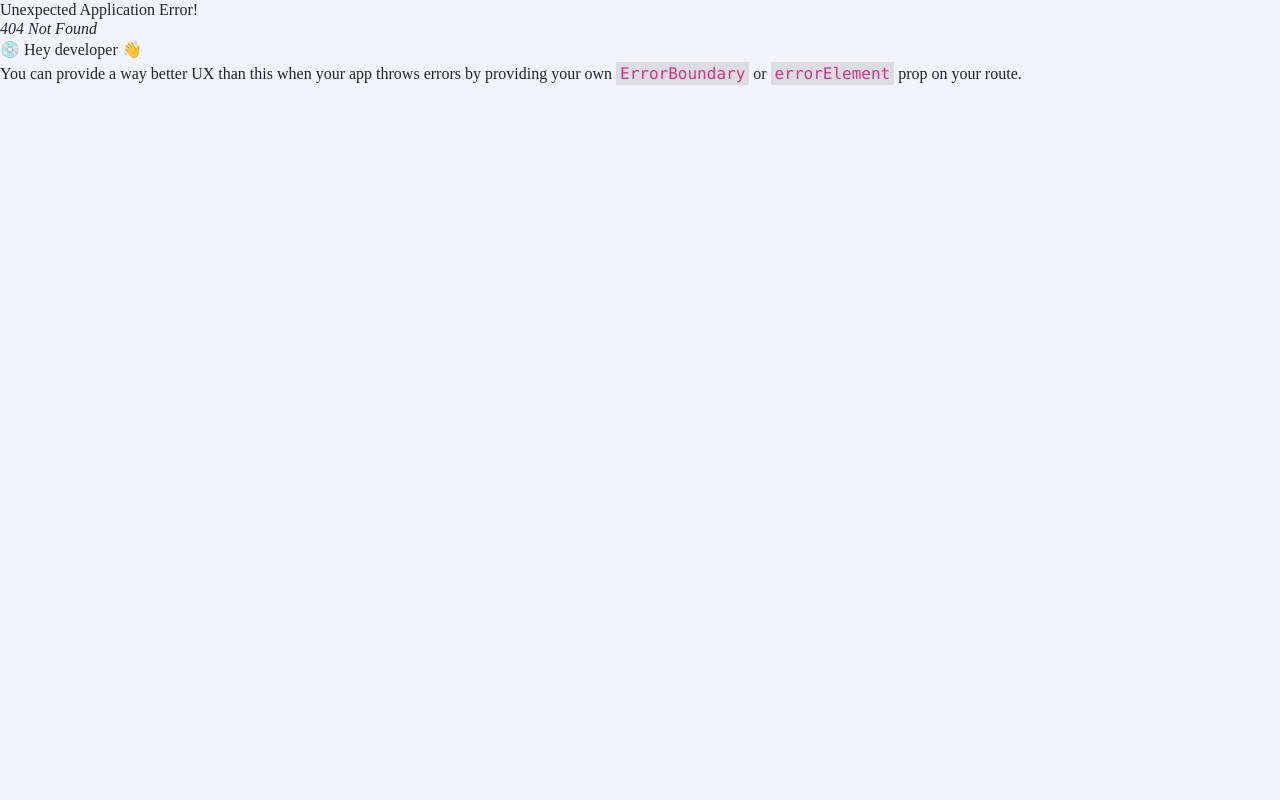
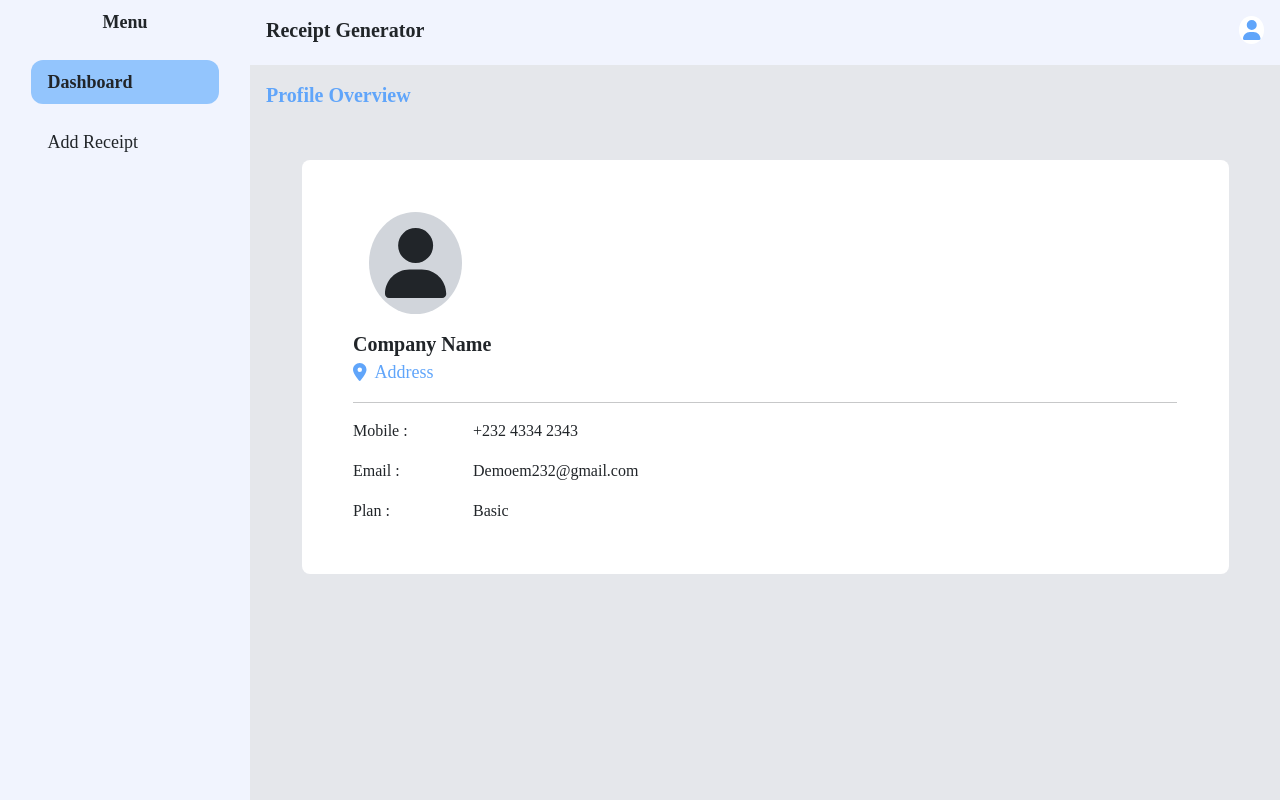
Before and after one commit to tobidechamp15/Receipt-Generator, a React (Create React App) app: page /dashboard in a window 1280 px wide. Before the commit this address had no page. Built offline with nearby package versions, Linux system fonts and the light colour scheme; a web font is replaced by a local one.

Commit message:
dashboard page

```diff
--- a/package.json
+++ b/package.json
@@ -13,6 +13,7 @@
     "axios": "^1.5.0",
     "bootstrap": "^5.3.2",
     "font-awesome": "^4.7.0",
+    "jquery": "^3.7.1",
     "react": "^18.2.0",
     "react-dom": "^18.2.0",
     "react-icons": "^4.11.0",
--- a/src/Components/Dashboard.js
+++ b/src/Components/Dashboard.js
@@ -1,12 +1,102 @@
-import React from 'react'
+import React, { useState, useEffect, useRef } from "react";
+import { Link } from "react-router-dom";
+// import FontAwesomeIcon from "@fortawesome/free-solid-svg-icons";
+import { FontAwesomeIcon } from "@fortawesome/react-fontawesome";
+import { faUser, faLocationDot } from "@fortawesome/free-solid-svg-icons";
+
+import menu from "../assets/menu-ham.png";
 
 const Dashboard = () => {
+  const [sidebarOpen, setSidebarOpen] = useState(false);
+  const sidebarRef = useRef(null);
+
+  const toggleSidebar = () => {
+    setSidebarOpen(!sidebarOpen);
+  };
+  useEffect(() => {
+    const handleOutsideClick = (e) => {
+      if (sidebarRef.current && !sidebarRef.current.contains(e.target)) {
+        setSidebarOpen(false);
+      }
+    };
+
+    document.addEventListener("mousedown", handleOutsideClick);
+
+    return () => {
+      document.removeEventListener("mousedown", handleOutsideClick);
+    };
+  }, []);
   return (
-    <div>
-      <h1>Dashboard</h1>
+    <section className="w-100">
+      <section
+        className={`flex w-[250px] p-2  xsm:bg-white  text flex-col h-screen z-50 fixed transition-all ease-in-out duration-700 ${
+          sidebarOpen ? "left-0  " : "xsm:-left-[250px]"
+        }`}
+        ref={sidebarRef}
+        id="side-bar"
+      >
+        <div className="w-[80%] flex flex-col self-center ">
+          <section className="text-lg font-bold  text-center">Menu</section>
 
-    </div>
-  )
-}
+          <span className="bg-gradient-to-r  font-bold duration-300 bg-blue-300  rounded-xl px-3 py-2 t text-lg my-4">
+            Dashboard
+          </span>
+          <Link to="/home">
+            <span className="px-3 py-2  text-lg bg-">Add Receipt</span>
+          </Link>
+        </div>
+      </section>
+      <section className=" flex flex-col md:ms-[250px] h-screen">
+        <div className="flex w-100 b p-3 justify-between">
+          <img
+            src={menu}
+            alt="Add logo"
+            id="ham"
+            className="me-3 sm:hidden cursor-pointer"
+            onClick={toggleSidebar}
+          />
+          <span className="text-xl xs:hidden font-bold">Receipt Generator</span>
+          <div>
+            <FontAwesomeIcon
+              icon={faUser}
+              className="items-end justify-end self-end text-[20px] text-blue-400 bg-white p-1 rounded-[50%]"
+            />
+          </div>
+        </div>
+        <div className="bg-gray-200 py-3 h-full">
+          <span className="text-blue-400 m-3 my-3 font-bold text-xl">
+            Profile Overview
+          </span>
+          <div className="flex gap-3 flex-wrap bg-white flex-col p-[5%] m-[5%] rounded-lg">
+            <FontAwesomeIcon
+              icon={faUser}
+              className="bg-gray-300 p-3 rounded-[50%] text-[70px] w-fit mx-3"
+            />
+            <div className="flex flex-col ">
+              <span className="text-xl font-bold">Company Name</span>
+              <section className="text-lg text-blue-400 gap-2 flex items-center">
+                <FontAwesomeIcon icon={faLocationDot} />
+                <span className="">Address</span>
+              </section>
+            </div>
+            <hr />
+            <div className="flex  xs:flex-col">
+              <span className="w-[120px]">Mobile :</span>
+              <span>+232 4334 2343</span>
+            </div>
+            <div className="flex  xs:flex-col">
+              <span className="w-[120px]">Email :</span>
+              <span>Demoem232@gmail.com</span>
+            </div>
+            <div className="flex  xs:flex-col">
+              <span className="w-[120px]">Plan :</span>
+              <span>Basic</span>
+            </div>
+          </div>
+        </div>
+      </section>
+    </section>
+  );
+};
 
-export default Dashboard
+export default Dashboard;
--- a/src/Components/Dropdown.js
+++ b/src/Components/Dropdown.js
@@ -13,7 +13,7 @@ const Dropdown = () => {
   return (
     <div className="flex flex-col px-2 py-1 bg-white text-blue-400 text-sm sm:rounded-xl  absolute top-[70px] right-0  duration-500 ease-in-out delay delay-700 w-full sm:w-fit sm:right-[20px] ">
       <ul className="flex flex-col g">
-        <Link to='/home/dashboard'>
+        <Link to='/dashboard'>
 
         <li className="flex gap-3  items-center cursor-pointer fw-bold  text-sm hover:bg-gray-200  hover:rounded-xl  px-8 duration-500 py-1">
           <FontAwesomeIcon icon={faHome} size="2x" />
--- a/src/Components/Home.js
+++ b/src/Components/Home.js
@@ -79,7 +79,7 @@ function Home() {
         <section className="w-full h-full">
           <Navbar />
           <div className="flex justify-center items-center h-fit flex-col mt-[61px]">
-            <div className="flex flex-col gap-2 p-[5%] w-full  h-full xs:pt-[30%] sm:mt-[10%] md:w-2/4 lg:w-1/3 bg-slate-100 border border-black md:rounded-3xl">
+            <div className="flex flex-col gap-2 p-[5%] w-full  h-full xs:mt-[30%] sm:mt-[10%] md:w-2/4 lg:w-1/3 bg-slate-100 border border-black md:rounded-3xl">
               {/* ... (Company and Customer input fields) */}
               <div className="flex flex-col bg--200 rounded-md w-full gap-2">
                 <p className="text-base  font-">Customers name</p>
--- a/src/Components/Login.js
+++ b/src/Components/Login.js
@@ -13,7 +13,7 @@ function Login() {
           </span>
         </div>
         <div className="flex w-100 justify-center ">
-          <div className="control boxShadow  bg-white py-[5%] my-[5%] px-[2.5%] sm:w-2/5 xs:w-full md:w-[40%] lg:w-[30%]">
+          <div className="control boxShadow  bg-white py-[5%] my-[5%] px-[2.5%] sm:w-1/2 xs:w-full md:w-[40%] lg:w-[30%]">
             <div className="flex flex-col justify-center items-center  gap-4 my-[2%]">
               <span className="text-xl font-semibold">Welcome Back !</span>
               <span className="text-sm">Sign in to continue</span>
@@ -25,20 +25,20 @@ function Login() {
                   <span className="text-base tracking-wider font-semibold">
                     Email
                   </span>
-                  <input className="input" type="text" placeholder="Email" />
+                  <input className="input form-control" type="text" placeholder="Email" />
                 </div>
                 <div className="input-box gap-2 flex flex-col">
                   <span className="text-base tracking-wider font-semibold">
                     Password
                   </span>
-                  <input className="input" type="password" placeholder="Password" />
+                  <input className="input form-control" type="password" placeholder="Password" />
                 </div>
                 <div className="text-danger">
                   <Link to="/ForgotPassword">Forgot password?</Link>
                 </div>
               </div>
               <div className="py-4 d-flex justify-content-center align-items-center">
-                <Link to="/home">
+                <Link to="/dashboard">
                   <button className="btn btn-primary">Login</button>
                 </Link>
               </div>
--- a/src/Components/Navbar.js
+++ b/src/Components/Navbar.js
@@ -1,46 +1,3 @@
-// import React, { useState } from 'react';
-// import userImg from '../assets/user.png';
-// import menu from '../assets/menu-ham.png';
-// import Dropdown from './Dropdown';
-
-// const Navbar = () => {
-//   const [showDropdownComponent, setShowDropdownComponent] = useState(false);
-
-//   const handleMouseOver = () => {
-//     setShowDropdownComponent(true);
-//   };
-//   const handleMouseOut = () => {
-//     setShowDropdownComponent(false);
-//   };
-//   return (
-//     <nav className="w-full fixed top-0 flex justify-between item-center  bg-secondary py-2 px-9 h-1/9 h-[8%]">
-//       <span className="text-red-500 md:text-3xl text-sm  p-2 cursor-pointer font-semibold flex items-center justify-center">
-//         <img src={menu} alt="Add logo" className=" me-3 sm:hidden" />
-//         <span className="xs:hidden">Add Company Logo</span>
-//       </span>
-
-//       <div className="flex items-center justify-center text-white">
-//         <img
-//           src={userImg}
-//           alt="profile"
-//           onClick={(handleMouseOver,handleMouseOut)}
-//           // onMouseOut={handleMouseOut}
-//           className="cursor-pointer xs:h-[10vw] relative"
-//         />
-//         <span className="hidden md:flex">Company name</span>
-//         {showDropdownComponent && (
-//           <Dropdown
-//             onClick={(handleMouseOver, handleMouseOut)}
-//             // onClick={handleMouseOut}
-//             className="transition-700 ease-in-out"
-//           />
-//         )}
-//       </div>
-//     </nav>
-//   );
-// };
-
-// export default Navbar;
 
 import React, { useState } from "react";
 import userImg from "../assets/user.png";
@@ -62,10 +19,10 @@ const Navbar = () => {
 
   }
   return (
-    <nav className="w-full fixed top-0 flex justify-between item-center bg-secondary py-2 px-9 h-1/9 h-[8%]">
-      <span className="text-red-500 md:text-3xl text-sm p-2 cursor-pointer font-semibold flex items-center justify-center">
+    <nav className="w-full fixed top-0 flex justify-between item-center bg-blue-600 py-2 px-9 h-1/9 h-[8%]">
+      <span className="text-white md:text-3xl text-sm p-2 cursor-pointer font-semibold flex items-center justify-center">
         <img src={menu} alt="Add logo" className="me-3 sm:hidden" />
-        <span className="xs:hidden">Add Company Logo</span>
+        <span className="xs:hidden">Receipt Generator</span>
       </span>
 
       <div className="flex items-center justify-center text-white">
--- a/tailwind.config.js
+++ b/tailwind.config.js
@@ -1,11 +1,12 @@
 /** @type {import('tailwindcss').Config} */
-const defaultTheme = require('tailwindcss/defaultTheme');
+const defaultTheme = require("tailwindcss/defaultTheme");
 
 module.exports = {
-  content: ['./src/**/*.{js,jsx,ts,tsx}'],
+  content: ["./src/**/*.{js,jsx,ts,tsx}"],
   theme: {
     screens: {
-      xs: { max: '639px' },
+      xs: { max: "639px" },
+      xsm: { max: "767px" },
       ...defaultTheme.screens,
     },
     extend: {},
```
Also changed, not shown: src/index.js (+4 -4 lines), 1 other file (tests, documents, lock files or other folders).
